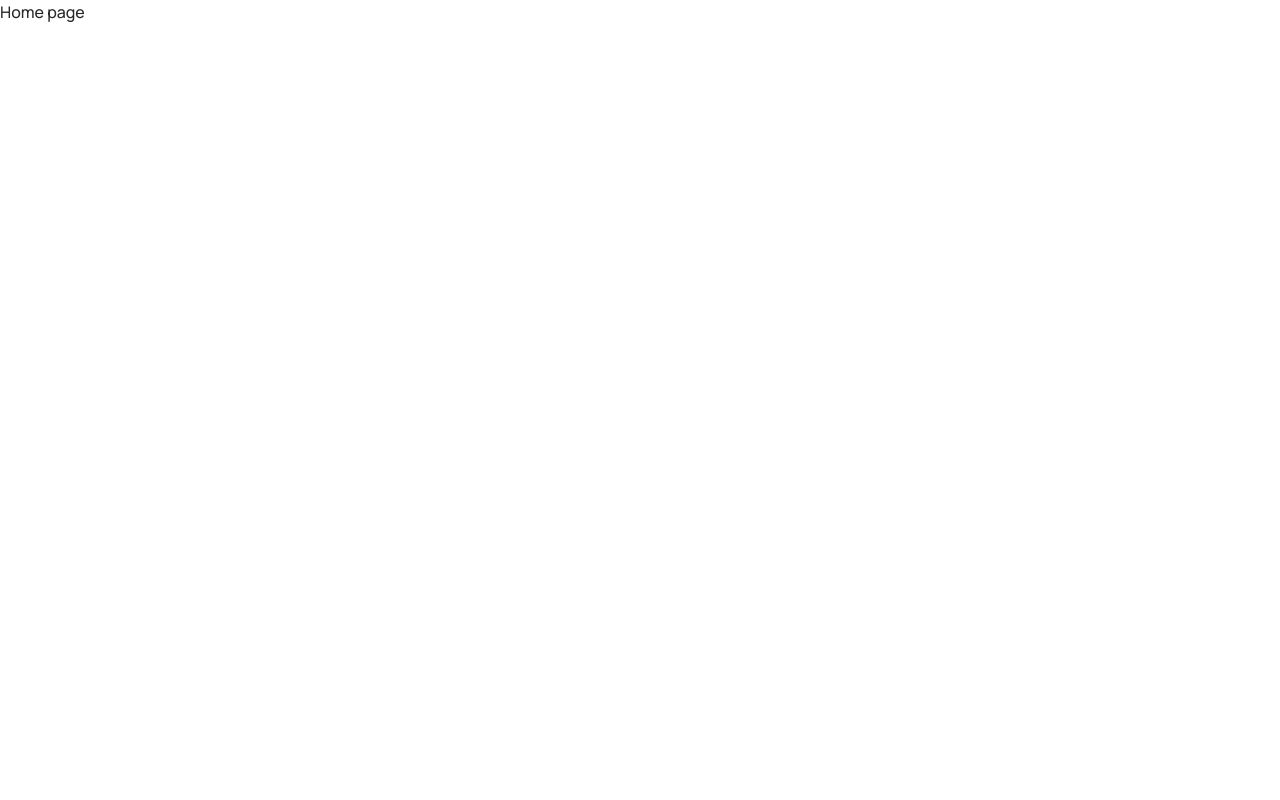
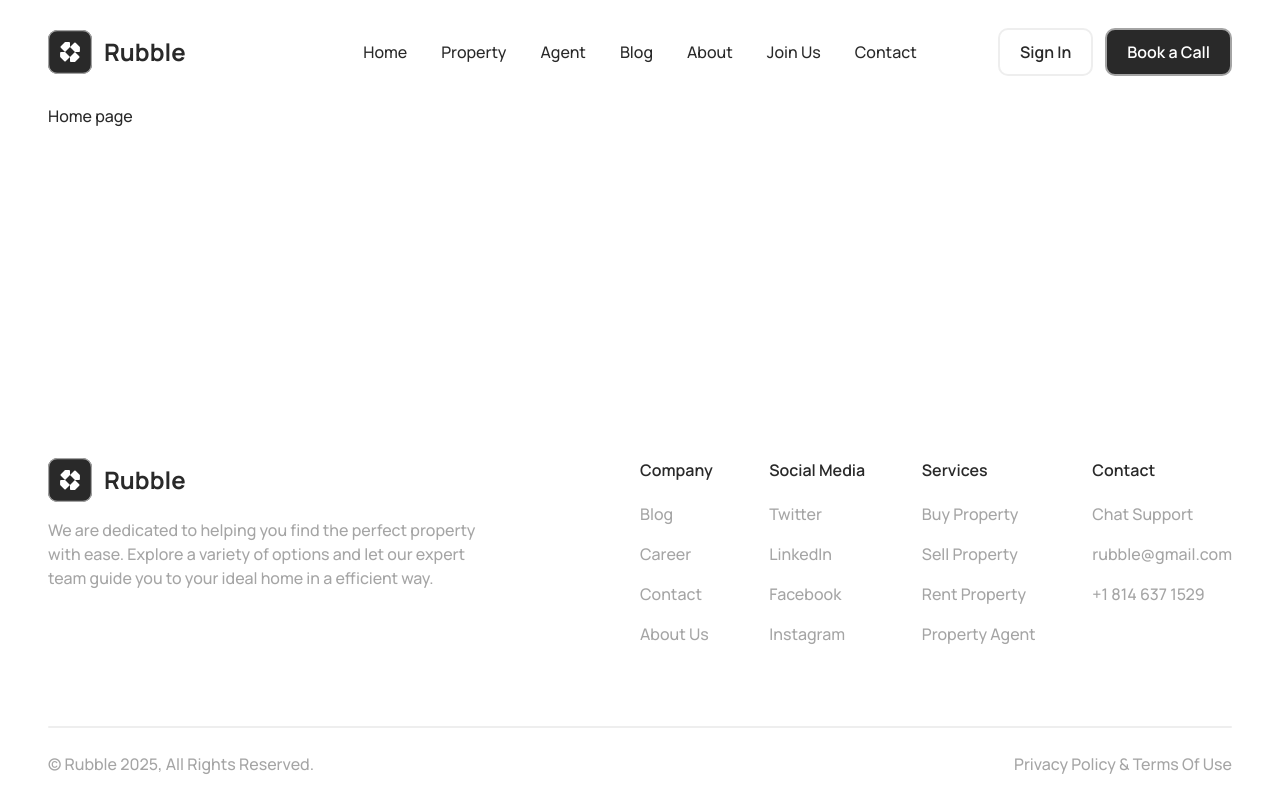
Before and after one commit to hexlabelposition/rubble, a Next.js app: page / in a window 1280 px wide. Built offline with nearby package versions, Linux system fonts and the light colour scheme.

Commit message:
feat(app): connect header and footer widgets to main layout

```diff
--- a/src/app/(main)/layout.tsx
+++ b/src/app/(main)/layout.tsx
@@ -1,3 +1,6 @@
+import { Header } from "@widgets/header";
+import { Footer } from "@widgets/footer";
+
 import type { ReactNode } from "react";
 
 interface MainLayoutProps {
@@ -5,5 +8,11 @@ interface MainLayoutProps {
 }
 
 export default function MainLayout({ children }: MainLayoutProps) {
-  return <div>{children}</div>;
+  return (
+    <div className="container flex min-h-svh flex-col">
+      <Header />
+      <div className="grow">{children}</div>
+      <Footer />
+    </div>
+  );
 }
```
